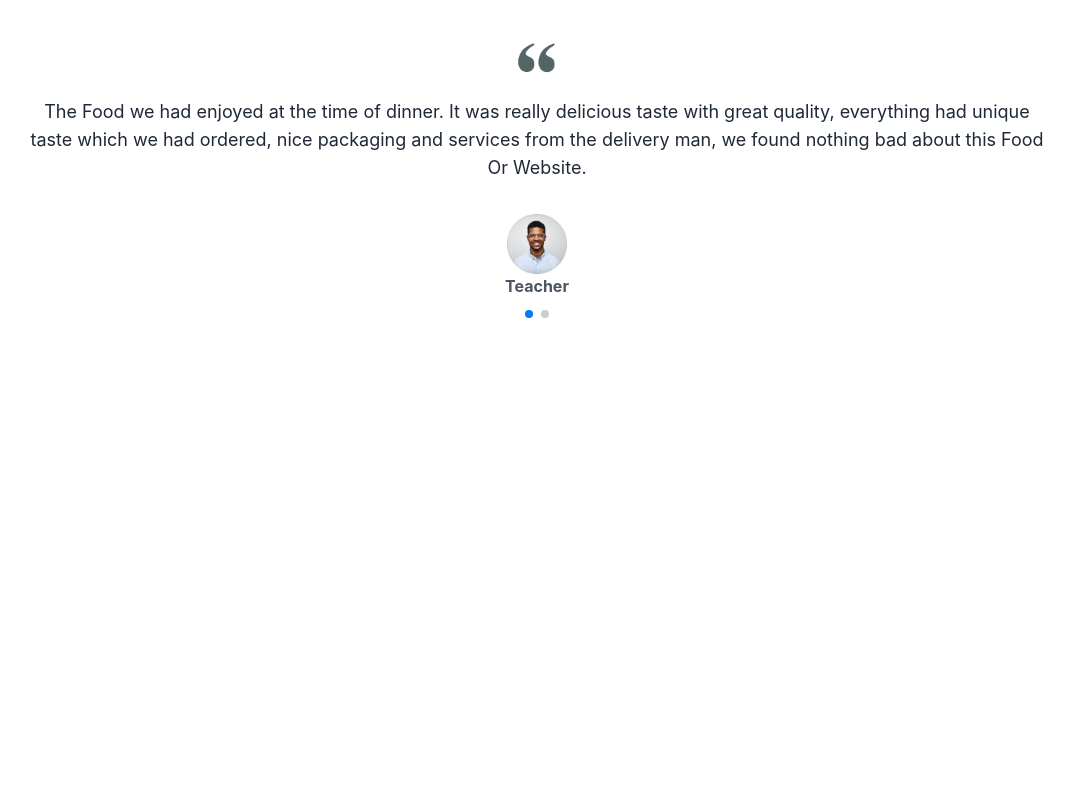
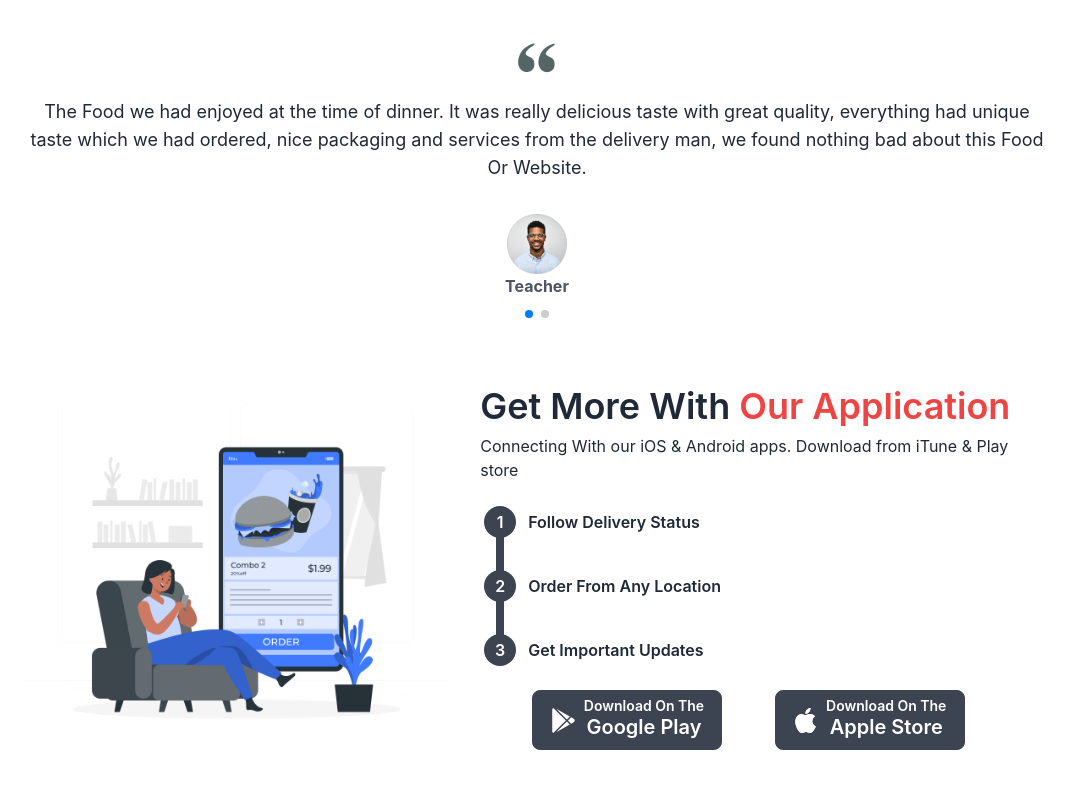
Before and after one commit to AhshanHabib26/food_delivery_with_nextJS, a Next.js app: page / in a window 1280 px wide. Shown: the part 3724-4512 px from the top of the page, without its empty margins (103-1177 px from the left). Before the commit the page ends 4138 px from the top, so only its background shows below. Built offline with nearby package versions, Linux system fonts and the light colour scheme.

Commit message:
App Componnets Added

```diff
--- /dev/null
+++ b/components/AppDownload/AppDownload.js
@@ -0,0 +1,51 @@
+import Image from "next/image";
+import {FaGooglePlay} from 'react-icons/fa'
+import {BsApple} from 'react-icons/bs'
+
+const AppDownload = () => {
+  return (
+    <div className=" max-w-5xl mx-auto px-4 lg:px-0 my-5">
+      <div className="card lg:card-side">
+        <figure>
+          <Image src="/Order.png" width={450} height={450} alt="Food" />
+        </figure>
+        <div className="card-body">
+          <h2 className=" text-2xl lg:text-4xl font-semibold">
+            Get More With <span className=" text-red-500">Our Application</span>
+          </h2>
+          <p className=" flex-grow-0">
+            Connecting With our iOS & Android apps. Download from iTune & Play
+            store
+          </p>
+          <div>
+            <div>
+              <ul className="steps steps-vertical">
+                <li className="step step-neutral font-semibold">Follow Delivery Status </li>
+                <li className="step step-neutral font-semibold">Order From Any Location</li>
+                <li className="step step-neutral font-semibold">Get Important Updates</li>
+              </ul>
+            </div>
+          </div>
+          <div className=" flex items-center justify-evenly">
+            <div className=" btn w-[190px] h-[60px] flex items-center">
+                <FaGooglePlay color="#fff" size="25"/>
+                <div className="ml-2">
+                    <span className="text-[14px]  capitalize">Download on The</span>
+                    <h1 className=" text-xl capitalize">Google Play</h1>
+                </div>
+            </div>
+            <div className="btn w-[190px] h-[60px] flex items-center">
+              <BsApple size="25" color="#fff"/>
+                <div className="ml-2">
+                    <span className="text-[14px]  capitalize">Download on The</span>
+                    <h1 className=" text-xl capitalize">Apple Store</h1>
+                </div>
+            </div>
+          </div>
+        </div>
+      </div>
+    </div>
+  );
+};
+
+export default AppDownload;
--- a/components/Delivery/Delivery.js
+++ b/components/Delivery/Delivery.js
@@ -1,5 +1,4 @@
 import Image from "next/image";
-import React from "react";
 
 const Delivery = () => {
   return (
--- a/components/Review/Review.js
+++ b/components/Review/Review.js
@@ -8,7 +8,7 @@ import Image from "next/image";
 
 const Review = () => {
   return (
-    <div className=" my-20">
+    <div className=" mt-20">
       <p className=" text-center font-extrabold text-lg text-red-500">
         Reviews
       </p>
--- a/pages/index.js
+++ b/pages/index.js
@@ -1,3 +1,4 @@
+import AppDownload from "../components/AppDownload/AppDownload";
 import Banner from "../components/Banner/Banner";
 import Delivery from "../components/Delivery/Delivery";
 import Filtar from "../components/Filtar/Filtar";
@@ -20,6 +21,7 @@ export default function Home() {
       <GetOffer />
       <Offer />
       <Review/>
+      <AppDownload/>
     </div>
   );
 }
```
Also changed, not shown: public/Order.png (added).
